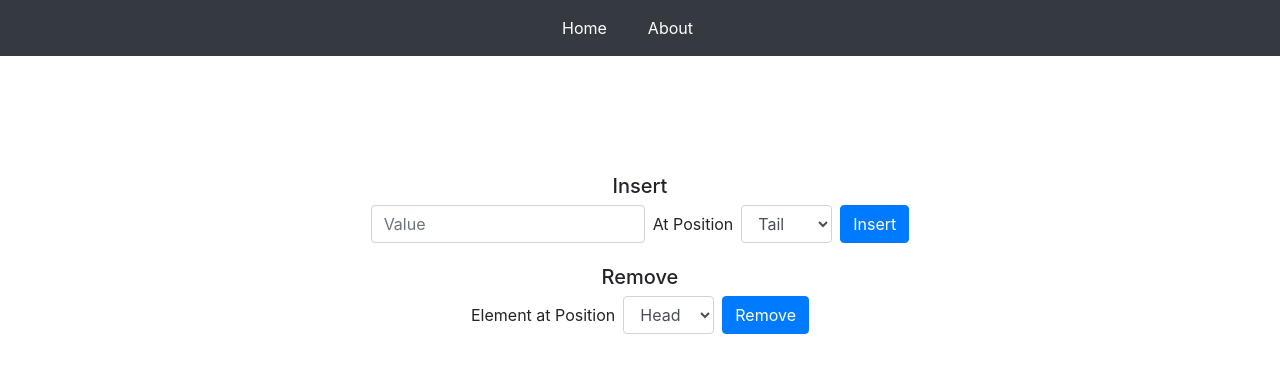
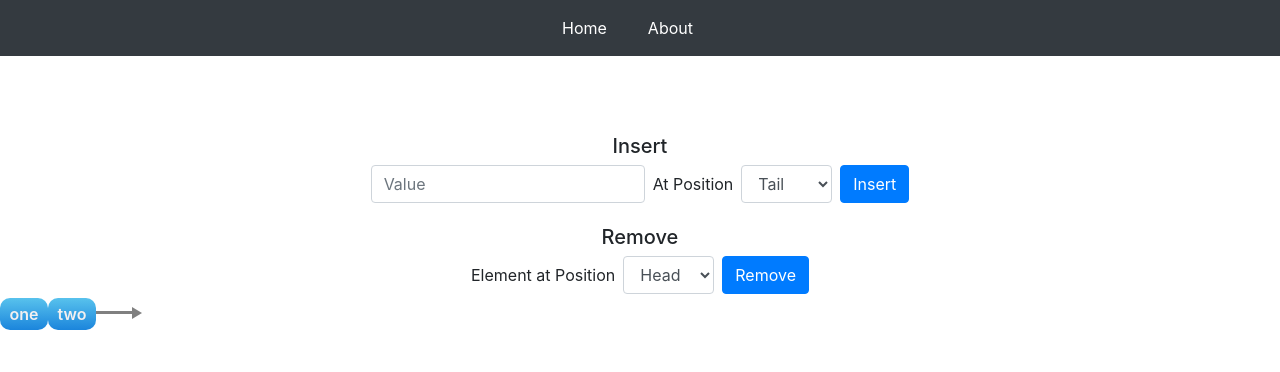
Before and after one commit to IUS-CS/project-dsavy, a React app in the folder src/: page /linkedlist in a window 1280 px wide. Shown: the top 372 px of the page. Built offline with nearby package versions, Linux system fonts and the light colour scheme.

Commit message:
added initial animation, list now displays horizontally

```diff
--- a/src/components/Forms/List-Form.js
+++ b/src/components/Forms/List-Form.js
@@ -11,8 +11,24 @@ const ListForm = ({list, onListChange}) => {
         const formData = new FormData(e.target),
               formDataObj = Object.fromEntries(formData.entries());
         if (formDataObj.Place === 'Tail'){
-            handleChange(list => list.concat(formDataObj.Value));
+            handleChange(list => list.concat({key: list.length, item: formDataObj.Value}));
         }
+        if (formDataObj.Place === '0'){
+
+            for (let i = 0; i < list.length; i++) {
+                console.log(list[i]);
+            }
+
+
+            let newList = [{key: 0, item: formDataObj.Value}];
+            for (let i = 0; i < list.length; i++) {
+                newList.push(list[i]);
+            }
+
+            handleChange(list => newList);
+            console.log(newElement);
+        }
+        console.log(formDataObj.Place);
         console.log(list);
       }
 
--- a/src/components/LinkedList.js
+++ b/src/components/LinkedList.js
@@ -1,5 +1,5 @@
 import React, {useState} from 'react';
-import { useSpring, animated } from 'react-spring';
+import { useTransition, animated } from 'react-spring';
 import Node from './List-Node';
 import ListForm from './Forms/List-Form';
 import Container from 'react-bootstrap/Container';
@@ -8,27 +8,42 @@ import Col from 'react-bootstrap/Col';
 
 const LinkedList = () => {
     // State of the list in List-Form is pushed up to this LinkedList component
-    const [list, setList] = useState([]);
+    const [list, setList] = useState([
+      {key: 1, item: "one"},
+      {key: 2, item: "two"}
+    ]);
 
     const [key, setKey] = useState(1);
 
-    const scrolling = useSpring({
-      from: { transform: "translateX(0px)" },
-      to: { transform: "translateX(100px)" },
-      config: { duration: 500 },
-      reset: false
+    const transitions = useTransition(list, item => item.key, {
+      initial: { transform: 'translate3d(0%, 0%,0)' },
+      from: {  transform: 'translate3d(0%,-100%,0)' },
+      enter: { transform: 'translate3d(0%, 0%,0)' },
+      leave: { transform: 'translate3d(100%,0%,0)' }
     })
 
     const listItems = list.map((element) => <Col key={element}><Node value={element}></Node></Col>)
     return (
-      <Container style={{paddingTop:40}}>
-        <Row>
-          {/* <animated.div style={scrolling}> */}
-            {listItems}
-          {/* </animated.div> */}
-        </Row>
+      // <Container style={{paddingTop:40}}>
+      //   <Row>
+      //     {/* <animated.div style={scrolling}> */}
+      //       {listItems}
+      //     {/* </animated.div> */}
+      //   </Row>
+      //   <ListForm list={list} onListChange={setList}/>
+      // </Container>
+      <div>
         <ListForm list={list} onListChange={setList}/>
-      </Container>
+      <div style={{display:"inline-flex", justifyContent:"center"}}>
+      {transitions.map(({ item, props, key }) =>
+      <animated.div
+        key={key}
+        style={props}>
+        <Node value={item.item}/>
+      </animated.div>
+    )}
+    </div>
+    </div>
     )
   }
 
--- a/src/index.css
+++ b/src/index.css
@@ -14,7 +14,7 @@ body {
 }
 
 .node {
-    position: absolute;
+    position: static;
     border-radius: 10px;
     padding-top: .27em;
     width: 3em;
```
